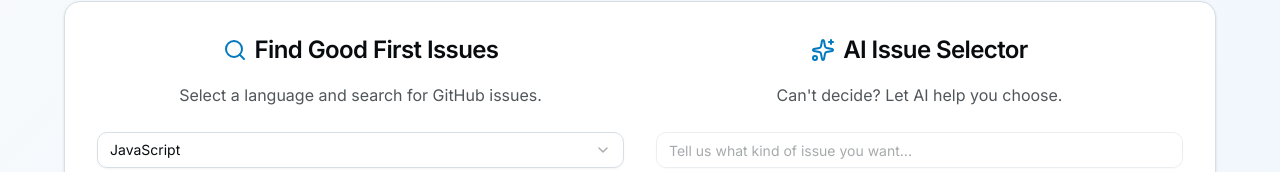
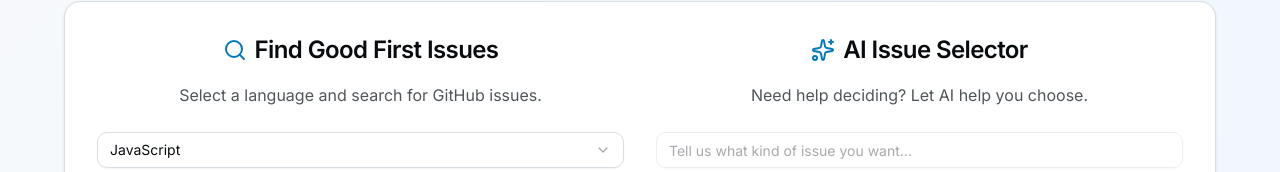
Before and after one commit to CMPT-276-SUMMER-2025/final-project-15-mountains, a Next.js app in the folder src/: page /issue_finder in a window 1280 px wide. Shown: the part 384-556 px from the top of the page. Built offline with nearby package versions, Linux system fonts and the light colour scheme.

Commit message:
fix wording because of linter issue for some texts

```diff
--- a/src/app/about/page.js
+++ b/src/app/about/page.js
@@ -69,7 +69,7 @@ export default function AboutPage() {
           About GitGood
         </h1>
         <p className="text-xl text-muted-foreground max-w-3xl mx-auto leading-relaxed mb-8">
-          We're passionate about making open source contribution accessible to everyone.
+          We are passionate about making open source contribution accessible to everyone.
           GitGood combines the power of AI with the collaborative spirit of GitHub to help
           developers find their perfect contribution opportunities.
         </p>
--- a/src/app/issue_finder/page.js
+++ b/src/app/issue_finder/page.js
@@ -149,7 +149,7 @@ export default function IssueSelector() {
                                     <h2 className="text-2xl font-semibold">AI Issue Selector</h2>
                                 </div>
                                 <p className="text-muted-foreground">
-                                    Can't decide? Let AI help you choose.
+                                     Need help deciding? Let AI help you choose.
                                 </p>
                             </div>
 
```
